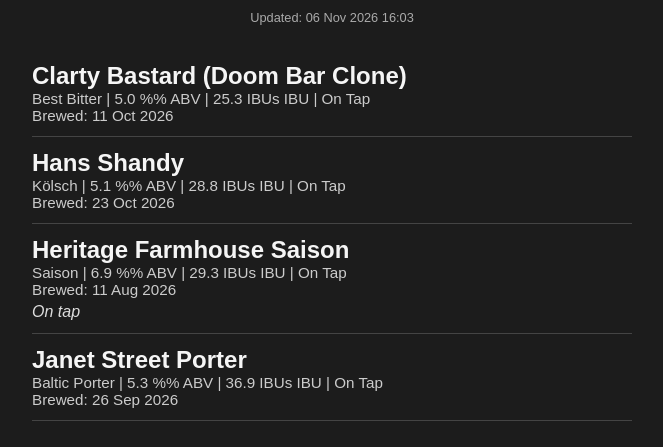
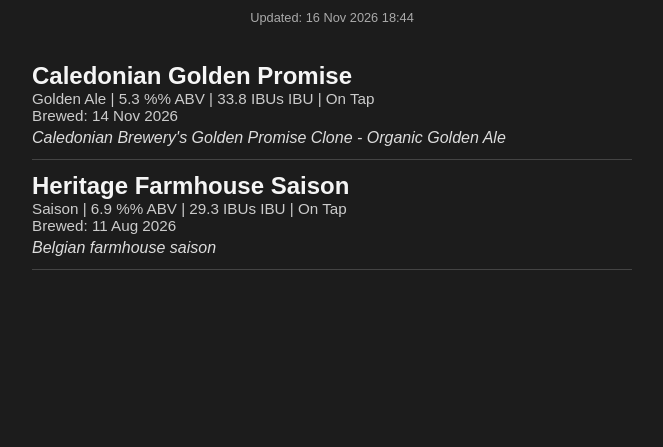
Before and after one commit to FiferDave/Tap-List, a plain HTML site: page index.html in a window 1280 px wide. Shown: the part 87-534 px from the top of the page, without its empty margins (308-971 px from the left). Drawn offline with Linux system fonts and the light colour scheme.

Commit message:
Menu update 2026-11-16 18:44

```diff
--- a/index.html
+++ b/index.html
@@ -54,28 +54,22 @@ h1 {
 <body>
 
 <h1>🍺 Beer Menu</h1>
-<p class="updated">Updated: 06 Nov 2026 16:03</p>
+<p class="updated">Updated: 16 Nov 2026 18:44</p>
 
     <div class="beer">
-        <div class="name">Clarty Bastard (Doom Bar Clone)</div>
+        <div class="name">Caledonian Golden Promise</div>
         <div class="meta">
-            Best Bitter | 5.0 %% ABV | 25.3 IBUs IBU | On Tap
+            Golden Ale | 5.3 %% ABV | 33.8 IBUs IBU | On Tap
         </div>
 
         <div class="meta">
-            Brewed: 11 Oct 2026
-        </div>
-    </div>
-    <div class="beer">
-        <div class="name">Hans Shandy</div>
-        <div class="meta">
-            Kölsch | 5.1 %% ABV | 28.8 IBUs IBU | On Tap
+            Brewed: 14 Nov 2026
         </div>
 
-        <div class="meta">
-            Brewed: 23 Oct 2026
+        <div class="desc">
+            Caledonian Brewery's Golden Promise Clone - Organic Golden Ale
         </div>
-    </div>
+        </div>
     <div class="beer">
         <div class="name">Heritage Farmhouse Saison</div>
         <div class="meta">
@@ -87,18 +81,8 @@ h1 {
         </div>
 
         <div class="desc">
-            On tap
+            Belgian farmhouse saison
         </div>
         </div>
-    <div class="beer">
-        <div class="name">Janet Street Porter</div>
-        <div class="meta">
-            Baltic Porter | 5.3 %% ABV | 36.9 IBUs IBU | On Tap
-        </div>
-
-        <div class="meta">
-            Brewed: 26 Sep 2026
-        </div>
-    </div>
 </body>
 </html>
```
